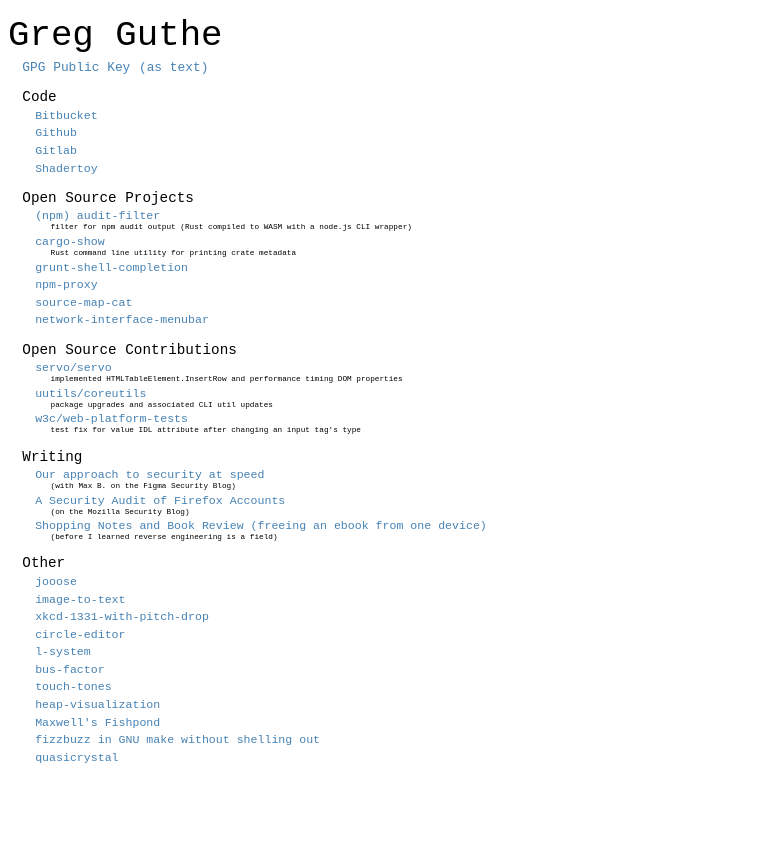
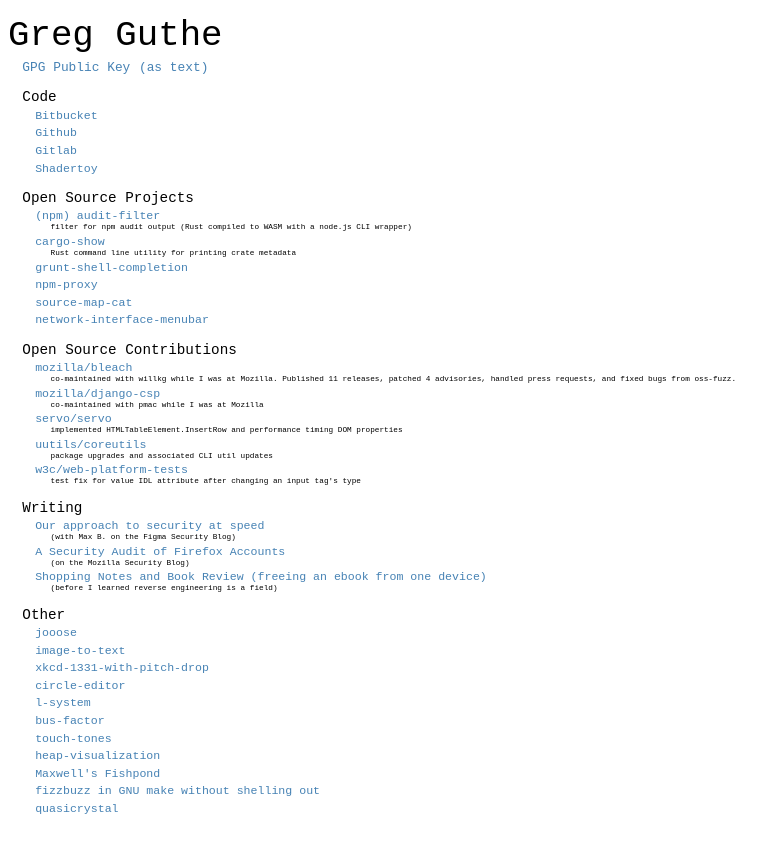
Before and after one commit to g-k/g-k.github.io, a plain HTML site: page index.html in a window 1280 px wide. Shown: the whole page, without its empty margins (0-783 px from the left). Before the commit the page ends 800 px from the top, so only its background shows below. Drawn offline with Linux system fonts and the light colour scheme.

Commit message:
add moz open source contribs

```diff
--- a/index.html
+++ b/index.html
@@ -44,6 +44,12 @@
         <li class="top-item">
           Open Source Contributions
           <ul>
+            <li><a href="https://github.com/mozilla/bleach">mozilla/bleach</a>
+                <div class="subtitle">co-maintained with willkg while I was at Mozilla. Published 11 releases, patched 4 advisories, handled press requests, and fixed bugs from oss-fuzz.</div>
+            </li>
+            <li><a href="https://github.com/mozilla/django-csp">mozilla/django-csp</a>
+                <div class="subtitle">co-maintained with pmac while I was at Mozilla</div>
+            </li>
             <li><a href="https://github.com/servo/servo/pulls?q=is\%3Apr+author\%3Ag-k+is\%3Aclosed">servo/servo</a>
                 <div class="subtitle">implemented HTMLTableElement.InsertRow and performance timing DOM properties</div>
             </li>
```
